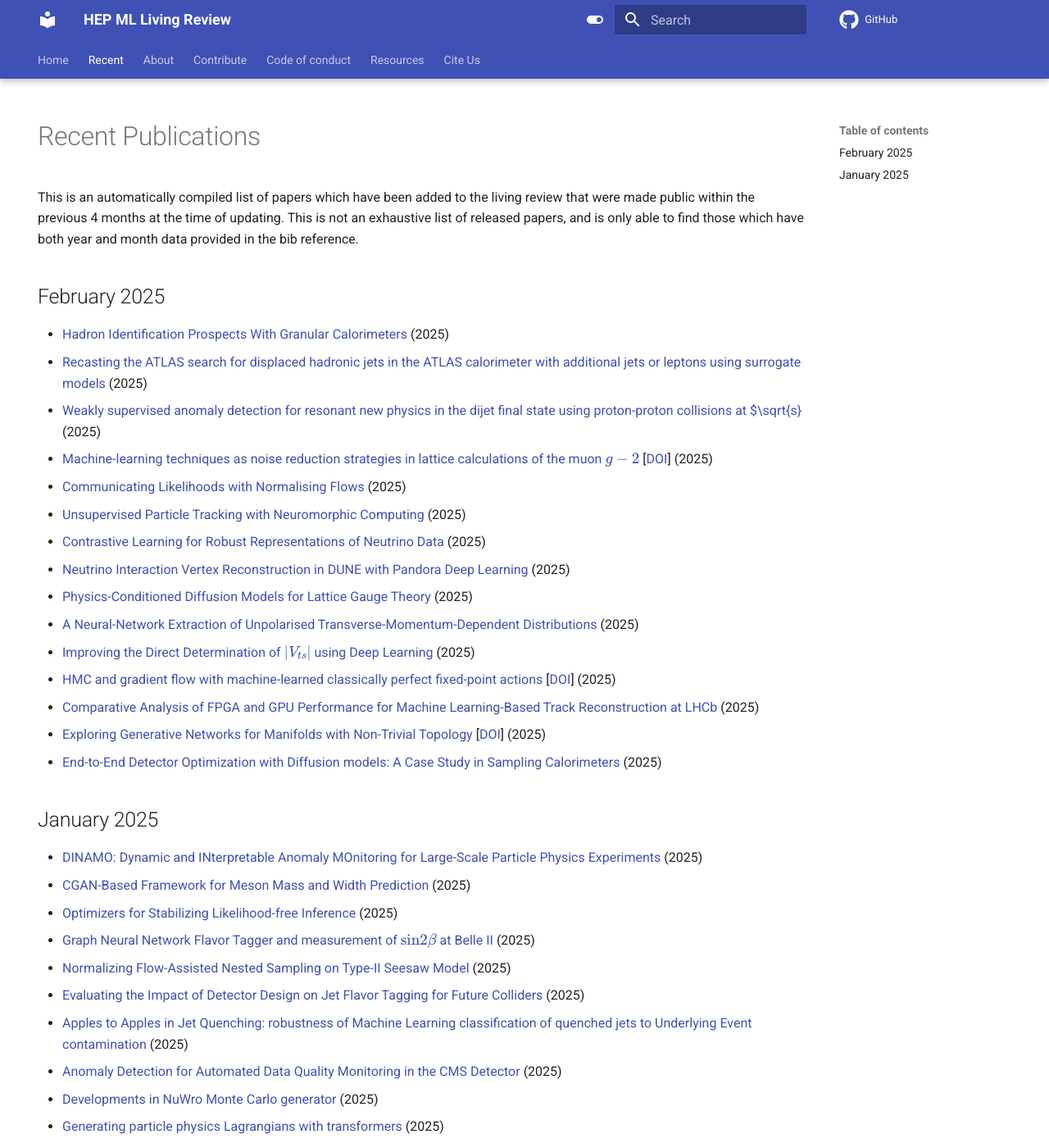
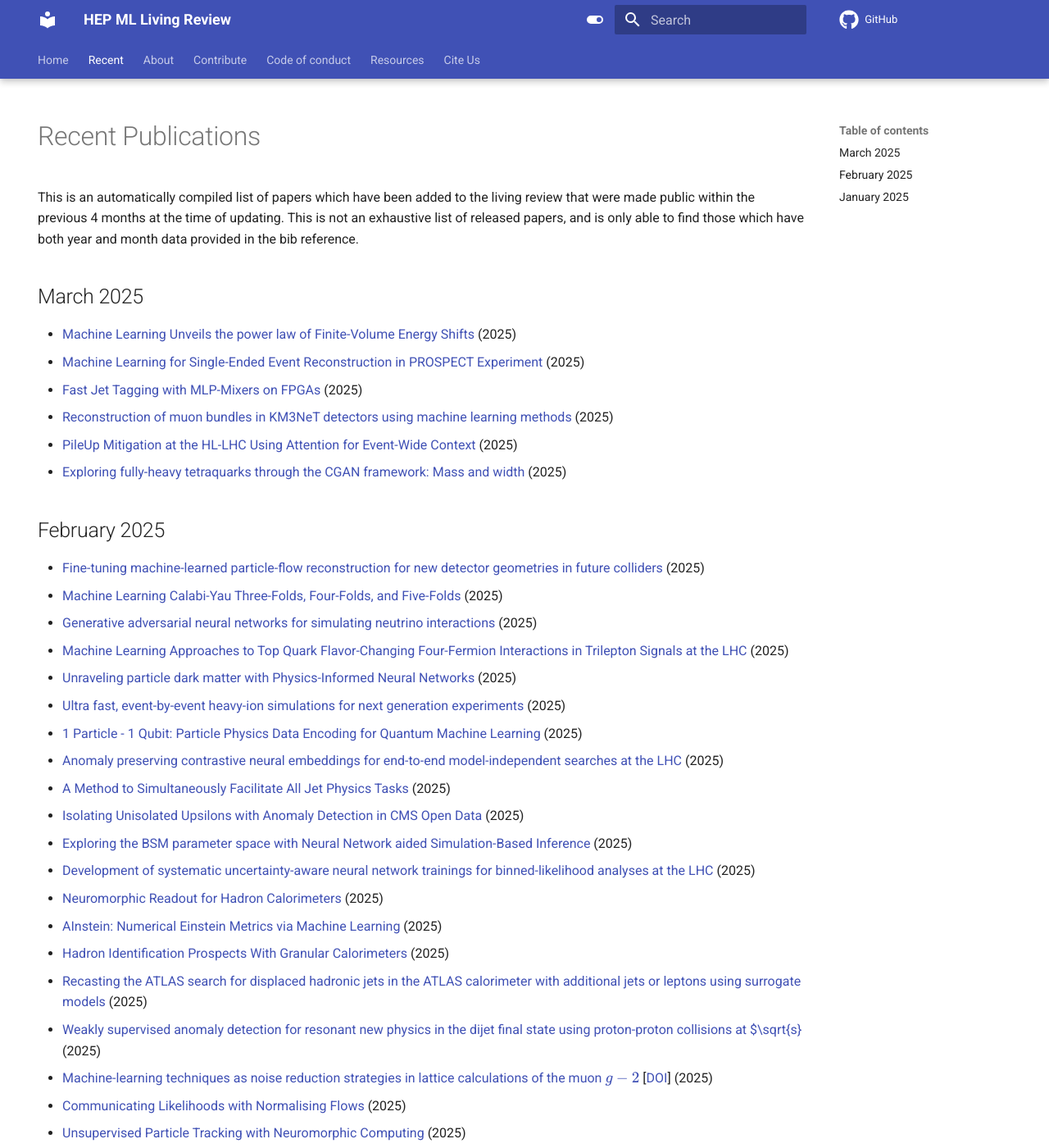
Before and after one commit to iml-wg/HEPML-LivingReview, an MkDocs documentation site: the page built from docs/recent.md, in a window 1280 px wide and 1400 px high. Shown: the whole window at 82% size. Built offline with MkDocs 1.6.1 and Material for MkDocs 9.7.7, drawn with Linux system fonts in a browser that asks for light colours; comment, search, counter and statistics services are not loaded.

Commit message:
Update until March 11

```diff
--- a/docs/recent.md
+++ b/docs/recent.md
@@ -9,7 +9,29 @@ search:
 
 This is an automatically compiled list of papers which have been added to the living review that were made public within the previous 4 months at the time of updating. This is not an exhaustive list of released papers, and is only able to find those which have both year and month data provided in the bib reference.
 
+## March 2025
+* [Machine Learning Unveils the power law of Finite-Volume Energy Shifts](https://arxiv.org/abs/2503.06496) (2025)
+* [Machine Learning for Single-Ended Event Reconstruction in PROSPECT Experiment](https://arxiv.org/abs/2503.06727) (2025)
+* [Fast Jet Tagging with MLP-Mixers on FPGAs](https://arxiv.org/abs/2503.03103) (2025)
+* [Reconstruction of muon bundles in KM3NeT detectors using machine learning methods](https://arxiv.org/abs/2503.01433) (2025)
+* [PileUp Mitigation at the HL-LHC Using Attention for Event-Wide Context](https://arxiv.org/abs/2503.02860) (2025)
+* [Exploring fully-heavy tetraquarks through the CGAN framework: Mass and width](https://arxiv.org/abs/2503.00993) (2025)
+
 ## February 2025
+* [Fine-tuning machine-learned particle-flow reconstruction for new detector geometries in future colliders](https://arxiv.org/abs/2503.00131) (2025)
+* [Machine Learning Calabi-Yau Three-Folds, Four-Folds, and Five-Folds](https://arxiv.org/abs/2503.00139) (2025)
+* [Generative adversarial neural networks for simulating neutrino interactions](https://arxiv.org/abs/2502.20244) (2025)
+* [Machine Learning Approaches to Top Quark Flavor-Changing Four-Fermion Interactions in Trilepton Signals at the LHC](https://arxiv.org/abs/2502.18667) (2025)
+* [Unraveling particle dark matter with Physics-Informed Neural Networks](https://arxiv.org/abs/2502.17597) (2025)
+* [Ultra fast, event-by-event heavy-ion simulations for next generation experiments](https://arxiv.org/abs/2502.16330) (2025)
+* [1 Particle - 1 Qubit: Particle Physics Data Encoding for Quantum Machine Learning](https://arxiv.org/abs/2502.17301) (2025)
+* [Anomaly preserving contrastive neural embeddings for end-to-end model-independent searches at the LHC](https://arxiv.org/abs/2502.15926) (2025)
+* [A Method to Simultaneously Facilitate All Jet Physics Tasks](https://arxiv.org/abs/2502.14652) (2025)
+* [Isolating Unisolated Upsilons with Anomaly Detection in CMS Open Data](https://arxiv.org/abs/2502.14036) (2025)
+* [Exploring the BSM parameter space with Neural Network aided Simulation-Based Inference](https://arxiv.org/abs/2502.11928) (2025)
+* [Development of systematic uncertainty-aware neural network trainings for binned-likelihood analyses at the LHC](https://arxiv.org/abs/2502.13047) (2025)
+* [Neuromorphic Readout for Hadron Calorimeters](https://arxiv.org/abs/2502.12693) (2025)
+* [AInstein: Numerical Einstein Metrics via Machine Learning](https://arxiv.org/abs/2502.13043) (2025)
 * [Hadron Identification Prospects With Granular Calorimeters](https://arxiv.org/abs/2502.10817) (2025)
 * [Recasting the ATLAS search for displaced hadronic jets in the ATLAS calorimeter with additional jets or leptons using surrogate models](https://arxiv.org/abs/2502.10231) (2025)
 * [Weakly supervised anomaly detection for resonant new physics in the dijet final state using proton-proton collisions at $\sqrt{s}](https://arxiv.org/abs/2502.09770) (2025)
```
Also changed, not shown: README.md (+25 -0 lines), docs/index.md (+25 -0 lines), docs/assets/dark_per_year.png, docs/assets/per_year.png.
